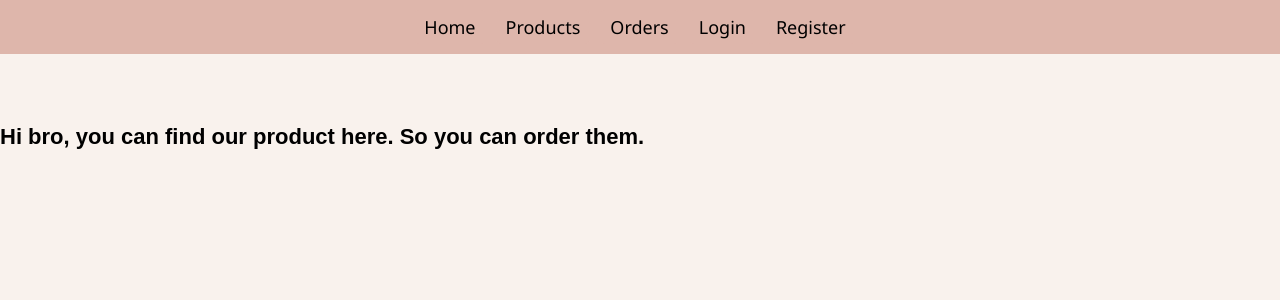
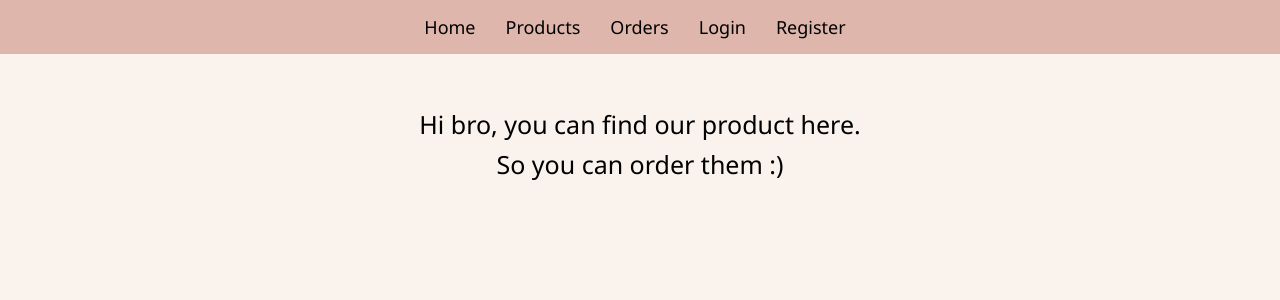
Before and after one commit to 665-stack/router-firebase-intergration-2, a React (Create React App) app: page /products in a window 1280 px wide. Shown: the top 300 px of the page. Built offline with nearby package versions, Linux system fonts and the light colour scheme.

Commit message:
add little style in every component

```diff
--- a/src/Components/Header/Header.css
+++ b/src/Components/Header/Header.css
@@ -2,7 +2,6 @@
     background-color: #DEB6AB;
     text-align: center;
     padding: 15px 0px;
-    margin-bottom: 70px;
 }
 
 .header nav a {
--- a/src/Components/Login/Login.css
+++ b/src/Components/Login/Login.css
@@ -1,5 +1,11 @@
+.login {
+    text-align: center;
+    margin-top: 50px;
+}
+
 .login h3 {
     color: black;
-    font-family: Arial, Helvetica, sans-serif;
-    font-size: 22px;
+    font-family: 'Segoe UI', Tahoma, Geneva, Verdana, sans-serif;
+    font-size: 25px;
+    font-weight: 400;
 }
--- a/src/Components/Login/Login.js
+++ b/src/Components/Login/Login.js
@@ -4,7 +4,7 @@ import './Login.css'
 const Login = () => {
     return (
         <div className='login'>
-            <h3>Please Log In</h3>
+            <h3>Please Login</h3>
         </div>
     );
 };
--- a/src/Components/Orders/Orders.css
+++ b/src/Components/Orders/Orders.css
@@ -1,5 +1,11 @@
+.orders {
+    text-align: center;
+    margin-top: 50px;
+}
+
 .orders h3 {
     color: black;
-    font-family: Arial, Helvetica, sans-serif;
-    font-size: 22px;
+    font-family: 'Segoe UI', Tahoma, Geneva, Verdana, sans-serif;
+    font-size: 25px;
+    font-weight: 400;
 }
--- a/src/Components/Products/Products.css
+++ b/src/Components/Products/Products.css
@@ -1,5 +1,17 @@
-.products h3 {
-    color: black;
-    font-family: Arial, Helvetica, sans-serif;
-    font-size: 22px;
-}
+ .products {
+     text-align: center;
+     margin-top: 50px;
+ }
+
+ .products h3 {
+     color: black;
+     font-family: 'Segoe UI', Tahoma, Geneva, Verdana, sans-serif;
+     font-size: 25px;
+     font-weight: 400;
+     line-height: 40px;
+ }
+
+ .products h3 span {
+     margin-top: 2px;
+     /* color: #8d5069; */
+ }
--- a/src/Components/Products/Products.js
+++ b/src/Components/Products/Products.js
@@ -3,7 +3,7 @@ import './Products.css'
 const Products = () => {
     return (
         <div className='products'>
-            <h3>Hi bro, you can find our product here. So you can order them. </h3>
+            <h3>Hi bro, you can find our product here. <br /> <span>So you can order them :) </span></h3>
         </div>
     );
 };
--- a/src/Components/Register/Register.css
+++ b/src/Components/Register/Register.css
@@ -1,5 +1,11 @@
+.register {
+    text-align: center;
+    margin-top: 50px;
+}
+
 .register h3 {
     color: black;
-    font-family: Arial, Helvetica, sans-serif;
-    font-size: 22px;
+    font-family: 'Segoe UI', Tahoma, Geneva, Verdana, sans-serif;
+    font-size: 25px;
+    font-weight: 400;
 }
--- a/src/Components/Register/Register.js
+++ b/src/Components/Register/Register.js
@@ -5,6 +5,9 @@ const Register = () => {
     return (
         <div className='register'>
             <h3>Please Register!!</h3>
+            <button className='thirdPartyLogin'>Google</button>
+            <button className='thirdPartyLogin'>Facebook</button>
+            <button className='thirdPartyLogin'>Github</button>
         </div>
     );
 };
```
